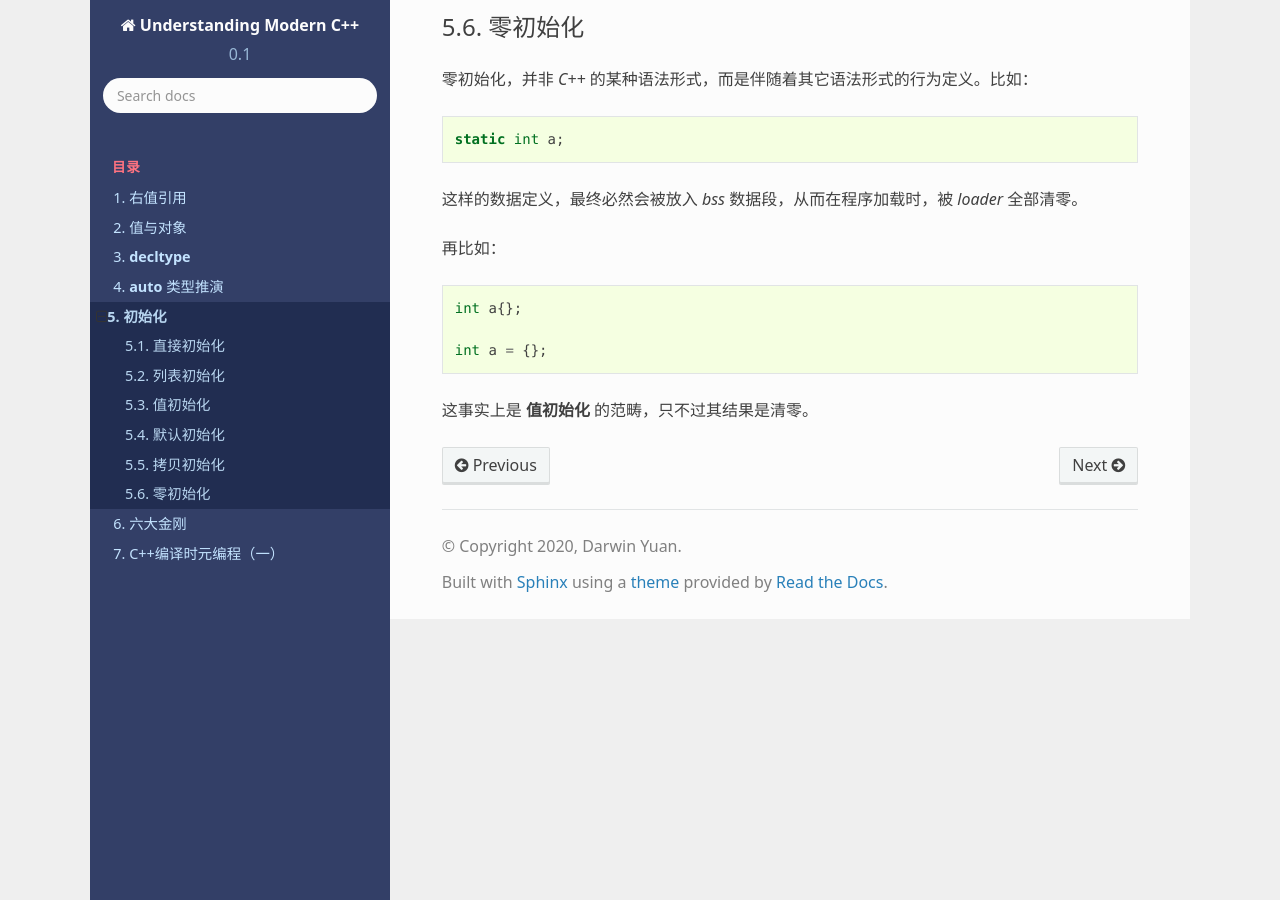
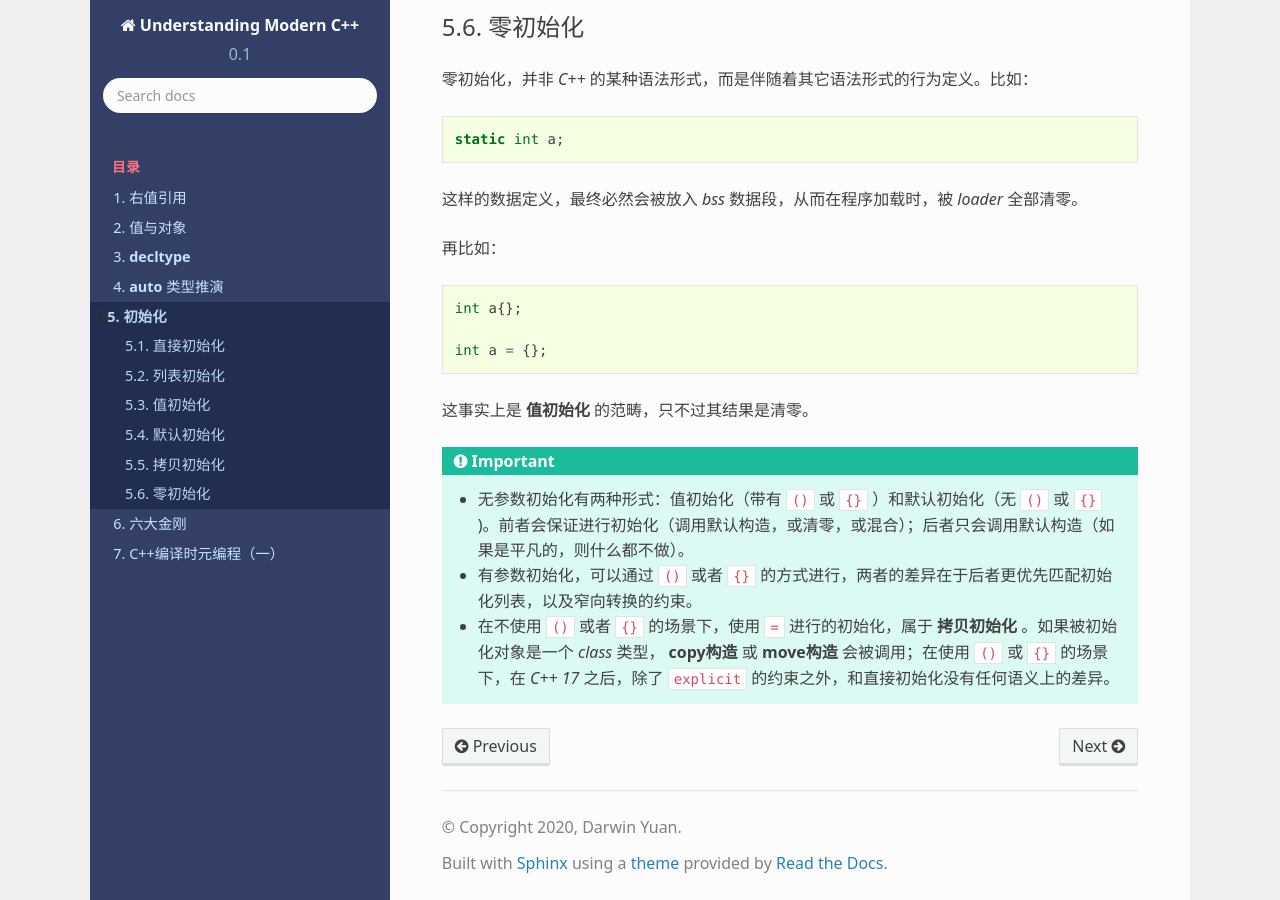
Before and after one commit to godsme/understand_modern_cpp, a Sphinx documentation site: the page built from docs/source/initialization.rst, in a window 1280 px wide and 900 px high, scrolled down 6168 px. Built offline with Sphinx 7.4.7 and the Read the Docs theme 2.0.0, drawn with Linux system fonts in a browser that asks for light colours; formulas are drawn with MathJax 3.

Commit message:
refactored

```diff
--- a/docs/source/initialization.rst
+++ b/docs/source/initialization.rst
@@ -308,3 +308,11 @@
 
 
 这事实上是 **值初始化** 的范畴，只不过其结果是清零。
+
+.. important::
+
+   - 无参数初始化有两种形式：值初始化（带有 ``()`` 或 ``{}`` ）和默认初始化（无 ``()`` 或 ``{}`` )。前者会保证进行初始化（调用默认构造，或清零，或混合）；后者只会调用默认构造（如果是平凡的，则什么都不做）。
+
+   - 有参数初始化，可以通过 ``()`` 或者 ``{}`` 的方式进行，两者的差异在于后者更优先匹配初始化列表，以及窄向转换的约束。
+
+   - 在不使用 ``()`` 或者 ``{}`` 的场景下，使用 ``=`` 进行的初始化，属于 **拷贝初始化** 。如果被初始化对象是一个 `class` 类型， **copy构造** 或 **move构造** 会被调用；在使用 ``()`` 或 ``{}`` 的场景下，在 `C++ 17` 之后，除了 ``explicit`` 的约束之外，和直接初始化没有任何语义上的差异。
```
